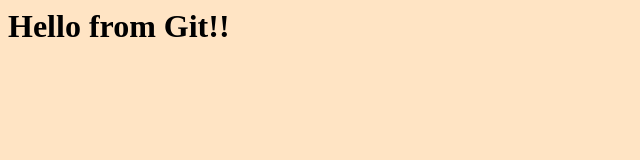
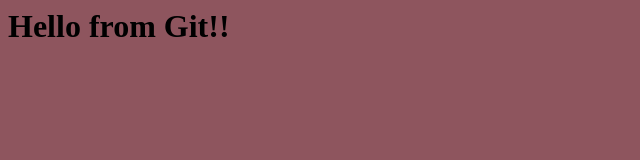
Before and after one commit to jasmine1711/git_test, a plain HTML site: page index.html in a window 1280 px wide. Shown: the whole page, without its empty margins (0-640 px from the left). Drawn offline with Linux system fonts and the light colour scheme.

Commit message:
changed the background

```diff
--- a/index.html
+++ b/index.html
@@ -1,5 +1,5 @@
 <html>
-    <body style="background-color: bisque;">
-        <h1>Hello from Git!!</h1>
+    <body style="background-color:rgb(142, 85, 94);">
+        <h1><b>Hello from Git!!</b></h1>
     </body>
 </html>
```
